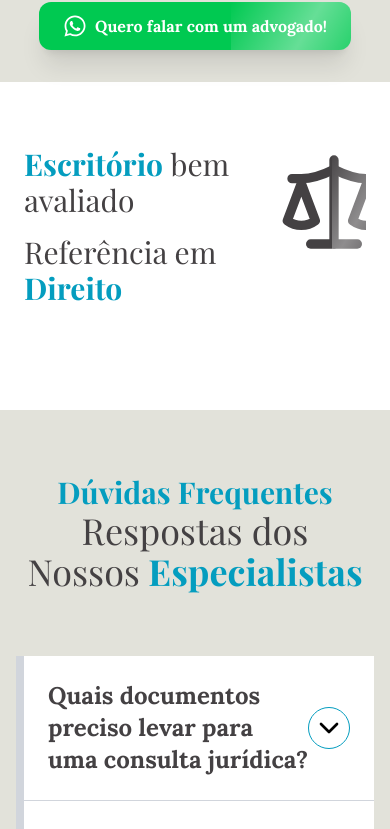
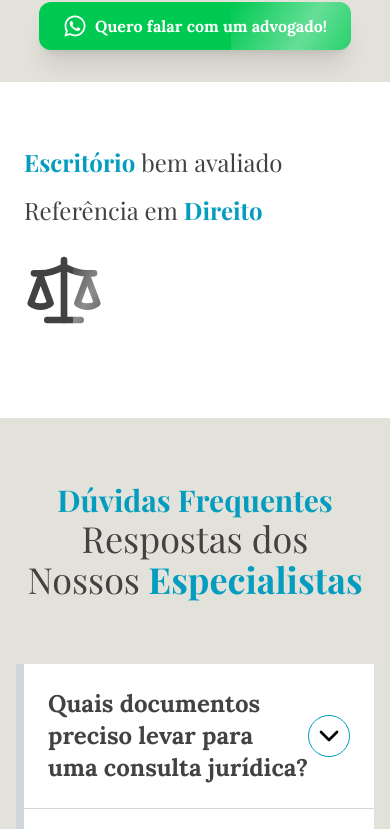
Before and after one commit to emanuelbrits/capa, a Next.js app: page / in a window 390 px wide. Shown: the part 4482-5311 px from the top of the page. Built offline with nearby package versions, Linux system fonts and the light colour scheme.

Commit message:
fix: Fixed responsiveness on testimonials component

```diff
--- a/src/app/components/adress/adress.tsx
+++ b/src/app/components/adress/adress.tsx
@@ -4,7 +4,6 @@ import { useEffect } from "react";
 import { FaMapPin } from "react-icons/fa6";
 import WhatsappButton from "../whatsappButton/whatsappButton";
 import { motion, easeOut, useAnimation } from "framer-motion";
-import { Mail, Smartphone } from "lucide-react";
 import { useInView } from "react-intersection-observer";
 
 const containerVariants = {
--- a/src/app/components/footerLanding/footerLanding.tsx
+++ b/src/app/components/footerLanding/footerLanding.tsx
@@ -1,14 +1,13 @@
 "use client";
 
 import { MapPin, Phone, Clock, Mail } from "lucide-react";
-import Image from "next/image";
 import Link from "next/link";
 
 const links = [
   { label: "Início", href: "/" },
   { label: "Sobre", href: "#sobre" },
   { label: "Serviços", href: "#servicos" },
-  { label: "Testemunhos", href: "#testemunhos" },
+  { label: "Avaliações", href: "#avaliacoes" },
   { label: "FAQ", href: "#faq" },
   { label: "Endereço", href: "#endereco" },
 ];
--- a/src/app/components/navbarLanding/navbarLanding.tsx
+++ b/src/app/components/navbarLanding/navbarLanding.tsx
@@ -10,7 +10,7 @@ const links = [
     { label: "Início", href: "/" },
     { label: "Sobre", href: "#sobre" },
     { label: "Serviços", href: "#servicos" },
-    { label: "Testemunhos", href: "#testemunhos" },
+    { label: "Avaliações", href: "#avaliacoes" },
     { label: "FAQ", href: "#faq" },
     { label: "Endereço", href: "#endereco" },
 ];
--- a/src/app/components/testimonials/testimonials.tsx
+++ b/src/app/components/testimonials/testimonials.tsx
@@ -35,9 +35,9 @@ export default function Testimonials() {
                 initial={{ opacity: 0, x: -50 }}
                 whileInView={{ opacity: 1, x: 0 }}
                 transition={{ duration: 0.8 }}
-                className="text-3xl md:text-5xl font-normal font-playfair text-[var(--blackPanther)] mb-10"
+                className="text-2xl sm:text-3xl md:text-5xl font-normal font-playfair text-[var(--blackPanther)] mb-6 md:mb-10"
             >
-                <div className="flex md:gap-8">
+                <div className="flex flex-col md:flex-row items-start md:items-center gap-6 md:gap-8">
                     <div className="flex flex-col gap-4">
                         <div>
                             <span className="font-bold text-[var(--oceanBlue)]">Escritório</span> bem avaliado
@@ -47,7 +47,7 @@ export default function Testimonials() {
                         </div>
                     </div>
                     <div className="shiny-icon">
-                        <Scale className="w-[7rem] h-[7rem] text-[var(--blackPanther)]" />
+                        <Scale className="w-20 h-20 sm:w-24 sm:h-24 md:w-[7rem] md:h-[7rem] text-[var(--blackPanther)]" />
                     </div>
                 </div>
             </motion.h2>
--- a/src/app/page.tsx
+++ b/src/app/page.tsx
@@ -21,7 +21,7 @@ export default function Home() {
           <section id="servicos">
             <Services />
           </section>
-          <section id="testemunhos">
+          <section id="avaliacoes">
             <Testimonials />
           </section>
           <section id="faq">
```
